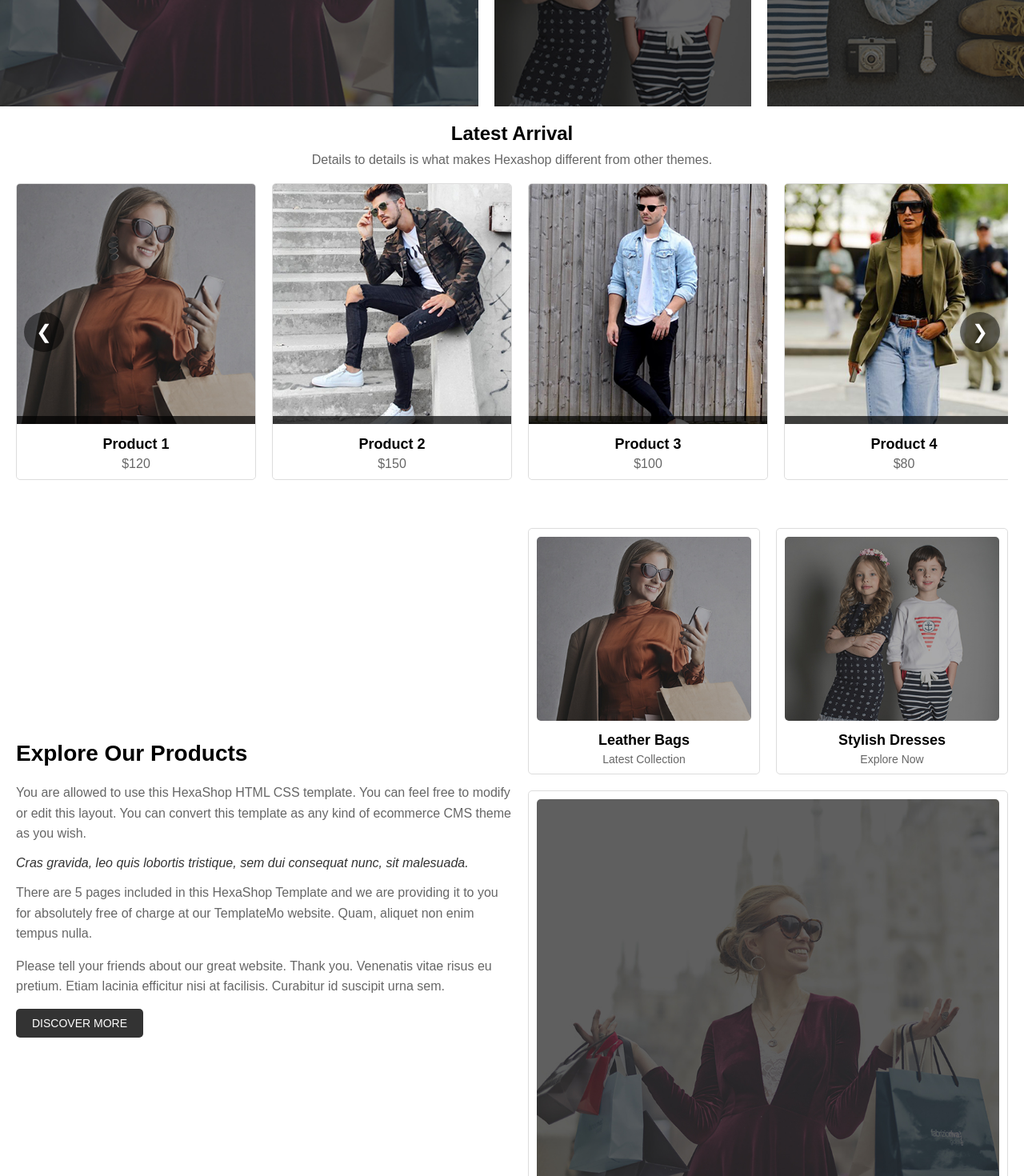
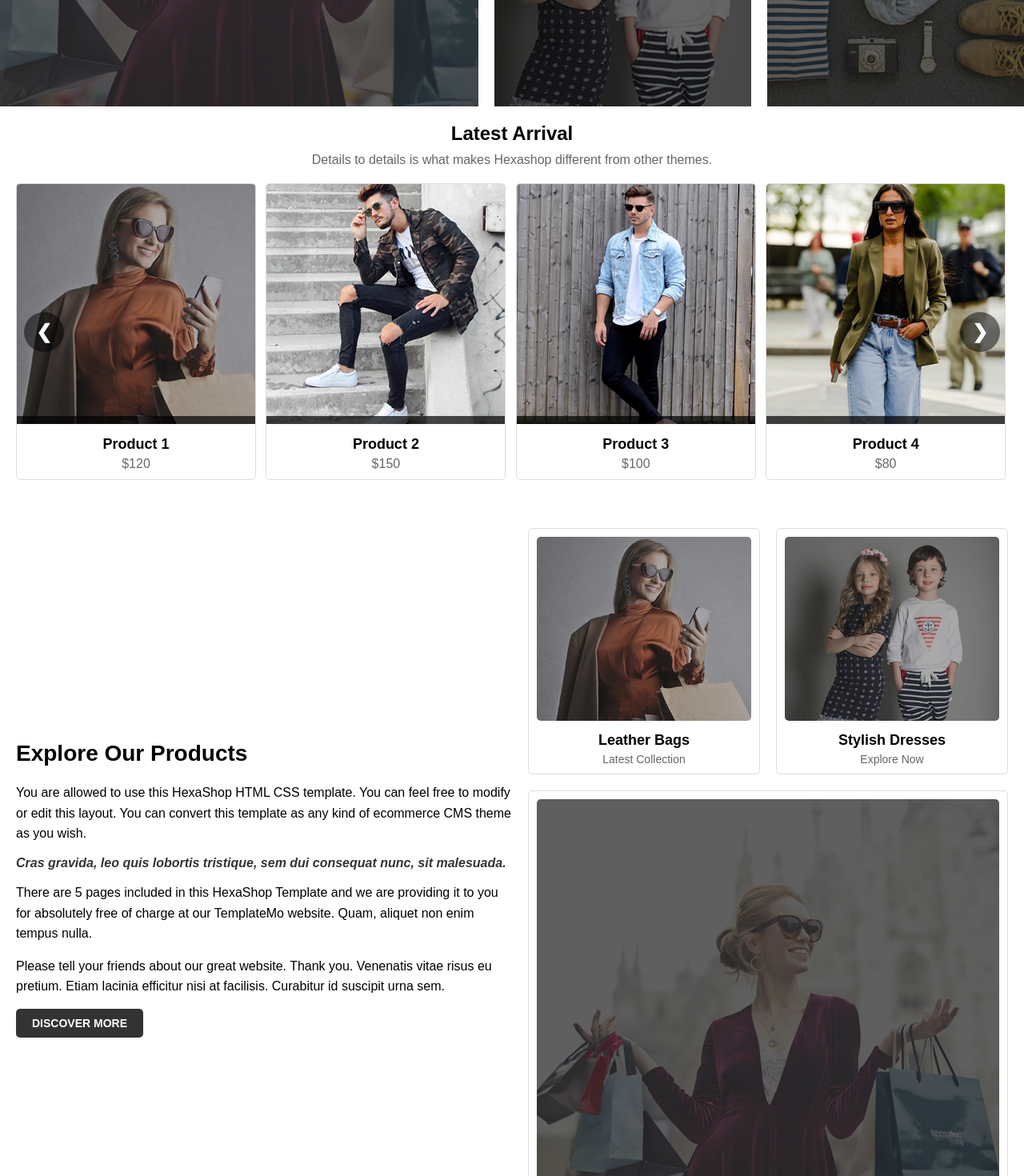
Before and after one commit to rizwanulhassan-eng/shoppingstore, an Angular app: page / in a window 1280 px wide. Shown: the part 660-2130 px from the top of the page at 80% size. Built offline with nearby package versions, Linux system fonts and the light colour scheme.

Commit message:
responsiveness fixed

```diff
--- a/src/app/app.component.html
+++ b/src/app/app.component.html
@@ -1,6 +1,8 @@
 
 
-<nav class="navbar">
+
+
+  <nav class="navbar">
 
   <div class="navbar-logo">
       <h2>MetaShop</h2>
--- a/src/app/cart/cart.component.html
+++ b/src/app/cart/cart.component.html
@@ -1,4 +1,4 @@
-<div class="cart-page">
+<div class="cart-page" style="min-height: 800px;">
     <!-- Left Section: Cart Items -->
     <div class="cart-items">
       <h2>Your Items</h2>
--- a/src/app/landingpage/landingpage.component.css
+++ b/src/app/landingpage/landingpage.component.css
@@ -6,8 +6,13 @@
 
     /* Keeps the image fixed while scrolling */
     font-family: Arial, sans-serif;
+    font-weight: 800;
 
 
+  }
+
+  p{
+    font-weight: 400;
   }
 
   .landing-section {
@@ -288,7 +293,9 @@
 
   .carousel-container {
     display: flex;
-    gap: 20px;
+    justify-content: space-between;
+    width: 100vw;
+    gap:1%;
     overflow-x: auto;
     scroll-behavior: smooth;
     scrollbar-width: none; /* Hide scrollbar for Firefox */
--- a/src/app/landingpage/landingpage.component.html
+++ b/src/app/landingpage/landingpage.component.html
@@ -68,7 +68,7 @@
     <div class="carousel-wrapper">
       <button class="scroll-btn left" (click)="scrollLeft()">&#10094;</button>
 
-      <div class="carousel-container" #carousel>
+      <div class="carousel-container p" #carousel>
         <div class="product-card" *ngFor="let product of products">
           <div class="image-container">
             <img [src]="product.image" [alt]="product.name" />
@@ -99,16 +99,16 @@
     <div class="explore-container">
       <div class="explore-text">
         <h2>Explore Our Products</h2>
-        <p>
+        <p style="color: black;">
           You are allowed to use this HexaShop HTML CSS template. You can feel free to modify or edit this layout. You can convert this template as any kind of ecommerce CMS theme as you wish.
         </p>
         <blockquote>
           Cras gravida, leo quis lobortis tristique, sem dui consequat nunc, sit malesuada.
         </blockquote>
-        <p>
+        <p style="color: black;">
           There are 5 pages included in this HexaShop Template and we are providing it to you for absolutely free of charge at our TemplateMo website. Quam, aliquet non enim tempus nulla.
         </p>
-        <p>
+        <p style="color: black;">
           Please tell your friends about our great website. Thank you. Venenatis vitae risus eu pretium. Etiam lacinia efficitur nisi at facilisis. Curabitur id suscipit urna sem.
         </p>
         <button class="discover-btn">Discover More</button>
```
